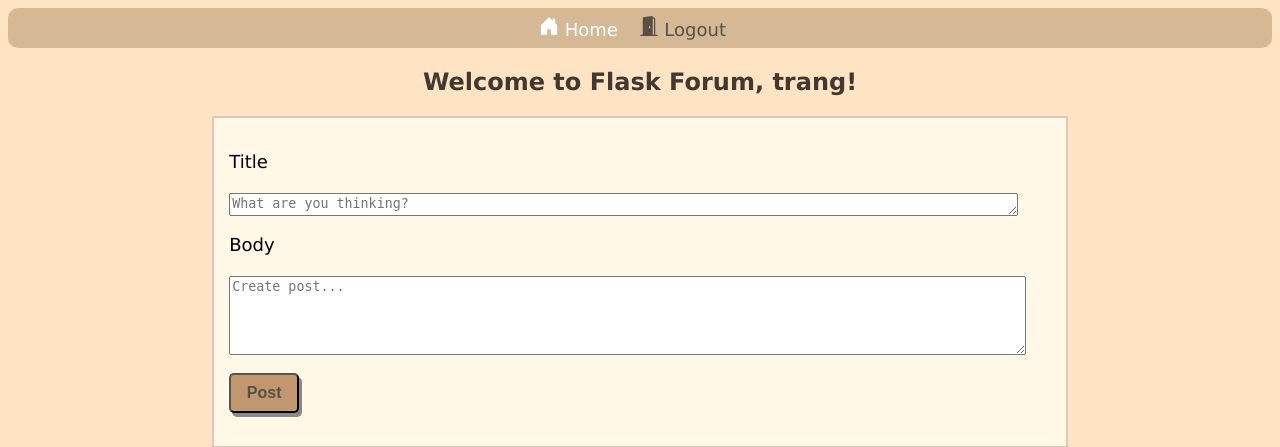
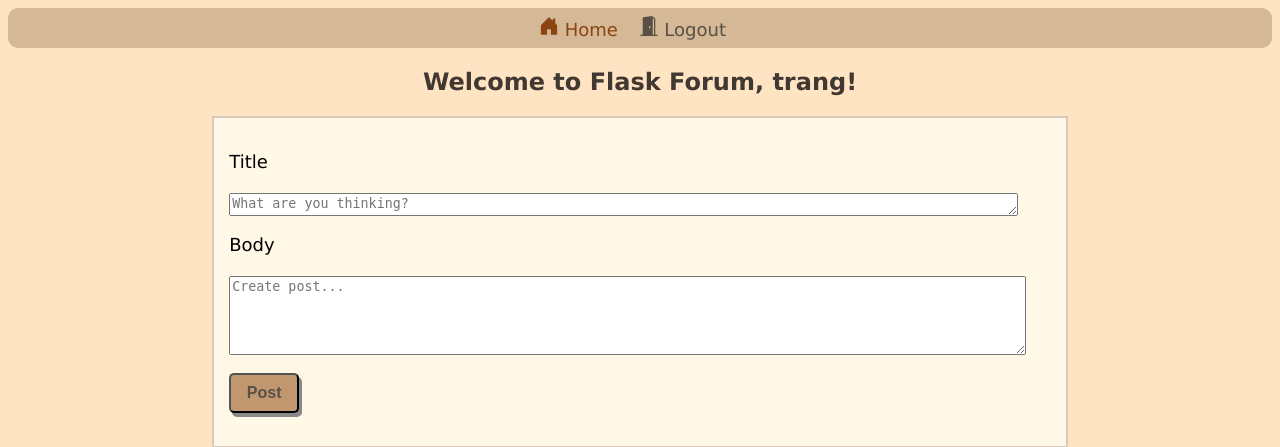
Before and after one commit to ZR0W/Flask-Forum, a Flask app: page / in a window 1280 px wide, with the pointer over the restyled element. Shown: the top 447 px of the page. Run offline with Flask 2, Linux system fonts and the light colour scheme; a user stored in the database is signed in; data comes from the database, SQL or seed files in the repository.

Commit message:
minor update

```diff
--- a/static/index.css
+++ b/static/index.css
@@ -63,7 +63,7 @@
 
 a:hover {
     background-color: var(--font-color);
-    color: white;
+    color: saddlebrown;
 }
 
 form textarea#title {
```
